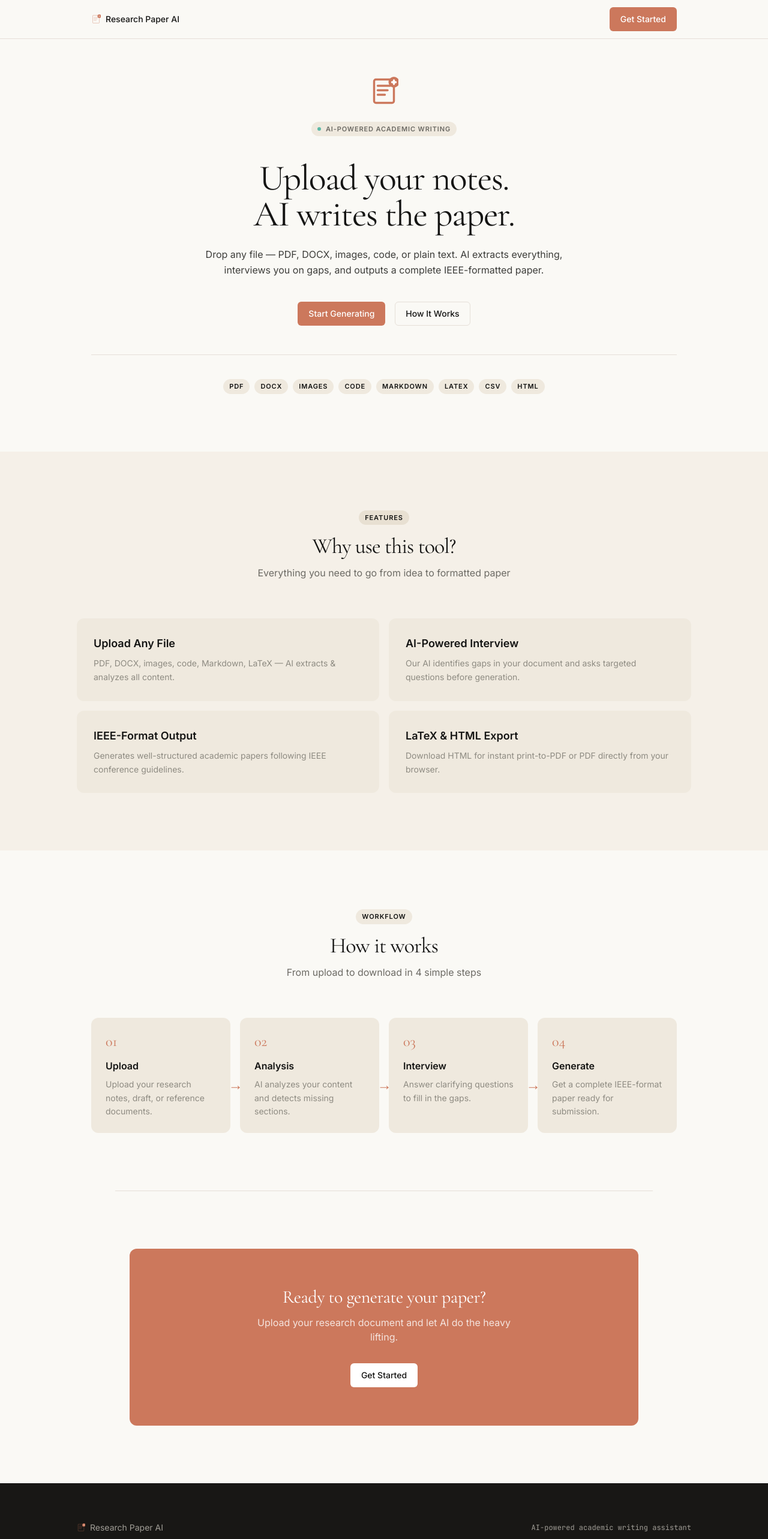
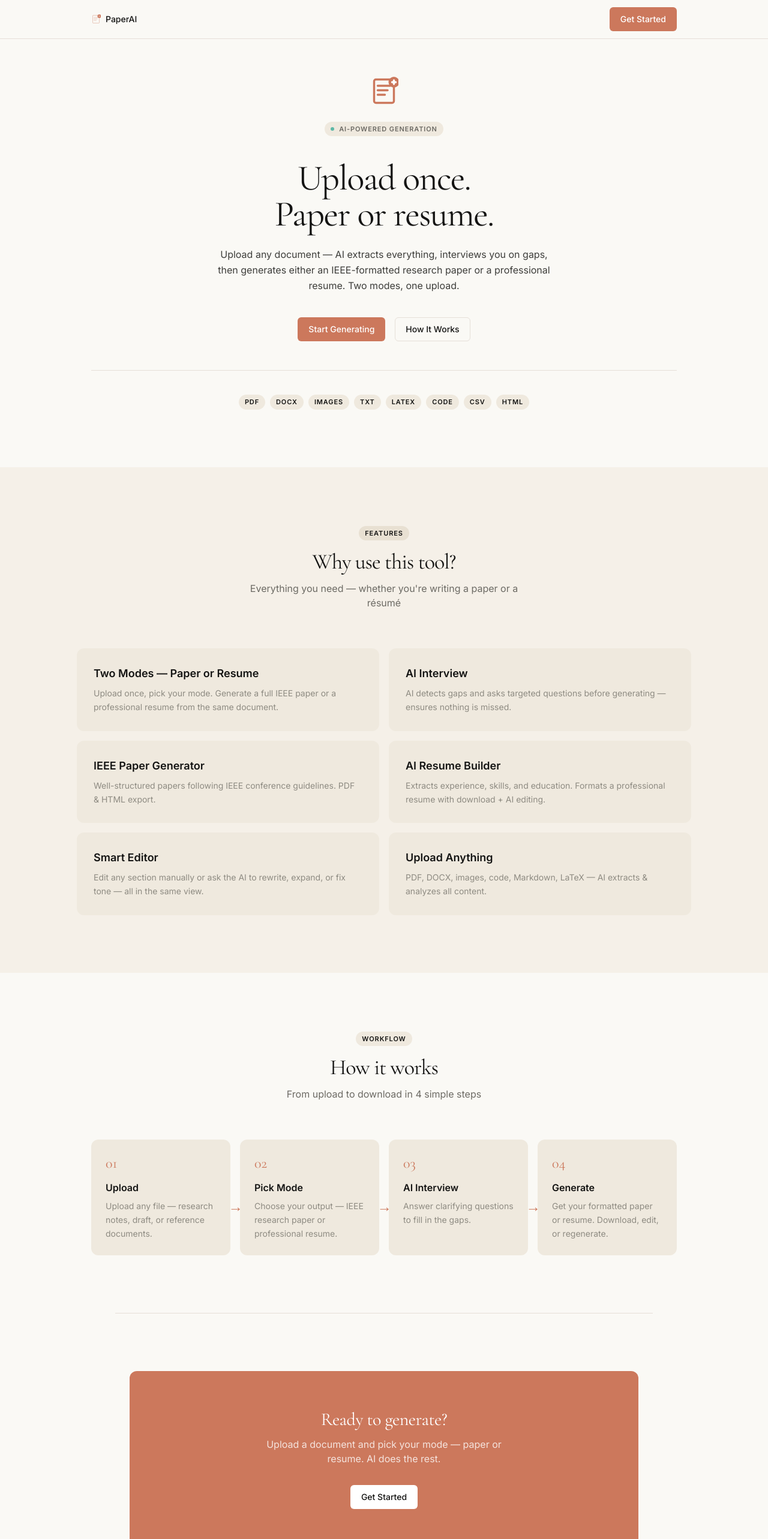
Before and after one commit to sanir321/doc-oct, a React (Vite) app in the folder frontend/: page / in a window 1280 px wide. Shown: the top 2566 px of the page at 60% size. Built offline with nearby package versions, Linux system fonts and the light colour scheme; no server answers.

Commit message:
update landing page: dual-mode (paper/resume), new features, updated workflow

```diff
--- a/frontend/src/App.jsx
+++ b/frontend/src/App.jsx
@@ -3,28 +3,36 @@ import LogoMark from './components/LogoMark';
 
 const FEATURES = [
   {
-    title: 'Upload Any File',
-    desc: 'PDF, DOCX, images, code, Markdown, LaTeX — AI extracts & analyzes all content.',
+    title: 'Two Modes — Paper or Resume',
+    desc: 'Upload once, pick your mode. Generate a full IEEE paper or a professional resume from the same document.',
   },
   {
-    title: 'AI-Powered Interview',
-    desc: 'Our AI identifies gaps in your document and asks targeted questions before generation.',
+    title: 'AI Interview',
+    desc: 'AI detects gaps and asks targeted questions before generating — ensures nothing is missed.',
   },
   {
-    title: 'IEEE-Format Output',
-    desc: 'Generates well-structured academic papers following IEEE conference guidelines.',
+    title: 'IEEE Paper Generator',
+    desc: 'Well-structured papers following IEEE conference guidelines. PDF & HTML export.',
   },
   {
-    title: 'LaTeX & HTML Export',
-    desc: 'Download HTML for instant print-to-PDF or PDF directly from your browser.',
+    title: 'AI Resume Builder',
+    desc: 'Extracts experience, skills, and education. Formats a professional resume with download + AI editing.',
+  },
+  {
+    title: 'Smart Editor',
+    desc: 'Edit any section manually or ask the AI to rewrite, expand, or fix tone — all in the same view.',
+  },
+  {
+    title: 'Upload Anything',
+    desc: 'PDF, DOCX, images, code, Markdown, LaTeX — AI extracts & analyzes all content.',
   },
 ];
 
 const STEPS = [
-  { num: '01', title: 'Upload', desc: 'Upload your research notes, draft, or reference documents.' },
-  { num: '02', title: 'Analysis', desc: 'AI analyzes your content and detects missing sections.' },
-  { num: '03', title: 'Interview', desc: 'Answer clarifying questions to fill in the gaps.' },
-  { num: '04', title: 'Generate', desc: 'Get a complete IEEE-format paper ready for submission.' },
+  { num: '01', title: 'Upload', desc: 'Upload any file — research notes, draft, or reference documents.' },
+  { num: '02', title: 'Pick Mode', desc: 'Choose your output — IEEE research paper or professional resume.' },
+  { num: '03', title: 'AI Interview', desc: 'Answer clarifying questions to fill in the gaps.' },
+  { num: '04', title: 'Generate', desc: 'Get your formatted paper or resume. Download, edit, or regenerate.' },
 ];
 
 export default function App() {
@@ -37,7 +45,7 @@ export default function App() {
         <div className="max-w-5xl mx-auto px-4 md:px-6 h-14 md:h-16 flex items-center justify-between">
           <span className="text-ink text-sm font-medium flex items-center gap-2">
             <LogoMark size={16} />
-            Research Paper AI
+            PaperAI
           </span>
           <div className="flex items-center gap-4">
             <button onClick={() => navigate('/generate')}
@@ -56,18 +64,19 @@ export default function App() {
         <div className="inline-flex items-center gap-2 rounded-full px-[10px] py-[4px] mb-10 bg-surface-card">
           <span className="w-1.5 h-1.5 rounded-full bg-accent-teal" />
           <span className="text-[11px] font-semibold tracking-[0.88px] uppercase text-muted">
-            AI-Powered Academic Writing
+            AI-Powered Generation
           </span>
         </div>
 
         <h1 className="font-display text-5xl md:text-6xl font-normal leading-[1.05] mb-6 text-ink"
           style={{ letterSpacing: '-1.5px' }}>
-          Upload your notes.<br />
-          AI writes the paper.
+          Upload once.<br />
+          Paper or resume.
         </h1>
 
-        <p className="text-body text-base max-w-2xl mx-auto mb-10 leading-relaxed">
-          Drop any file — PDF, DOCX, images, code, or plain text. AI extracts everything, interviews you on gaps, and outputs a complete IEEE-formatted paper.
+        <p className="text-body text-base max-w-xl mx-auto mb-10 leading-relaxed">
+          Upload any document — AI extracts everything, interviews you on gaps, then generates either an
+          IEEE-formatted research paper or a professional resume. Two modes, one upload.
         </p>
 
         <div className="flex flex-wrap justify-center gap-4">
@@ -84,7 +93,7 @@ export default function App() {
 
         {/* Tech badges */}
         <div className="flex flex-wrap justify-center gap-2 mt-12 pt-10 border-t border-hairline">
-          {['PDF', 'DOCX', 'Images', 'Code', 'Markdown', 'LaTeX', 'CSV', 'HTML'].map(b => (
+          {['PDF', 'DOCX', 'Images', 'TXT', 'LaTeX', 'Code', 'CSV', 'HTML'].map(b => (
             <span key={b} className="rounded-full px-[10px] py-[4px] text-[11px] font-semibold tracking-[0.88px] uppercase bg-surface-card text-ink">
               {b}
             </span>
@@ -104,7 +113,7 @@ export default function App() {
               Why use this tool?
             </h2>
             <p className="mt-3 text-muted max-w-md mx-auto">
-              Everything you need to go from idea to formatted paper
+              Everything you need — whether you're writing a paper or a résumé
             </p>
           </div>
           <div className="grid grid-cols-1 md:grid-cols-2 gap-4">
@@ -153,10 +162,10 @@ export default function App() {
         <div className="text-center rounded-xl p-8 md:p-16 bg-primary">
           <h2 className="font-display text-3xl font-normal leading-[1.15] mb-3 text-white"
             style={{ letterSpacing: '-0.5px' }}>
-            Ready to generate your paper?
+            Ready to generate?
           </h2>
           <p className="mb-8 max-w-md mx-auto" style={{ color: 'rgba(255,255,255,0.8)' }}>
-            Upload your research document and let AI do the heavy lifting.
+            Upload a document and pick your mode — paper or resume. AI does the rest.
           </p>
           <button onClick={() => navigate('/generate')}
             className="text-sm font-medium rounded-md px-[18px] py-[10px] bg-white text-ink transition-opacity hover:opacity-90">
@@ -170,9 +179,11 @@ export default function App() {
         <div className="max-w-5xl mx-auto flex flex-col sm:flex-row items-center justify-between gap-4">
           <span className="text-sm text-on-dark-soft flex items-center gap-2">
             <LogoMark size={14} />
-            Research Paper AI
+            PaperAI
           </span>
-          <span className="text-xs font-mono text-on-dark-soft">AI-powered academic writing assistant</span>
+          <span className="text-xs font-mono text-on-dark-soft">
+            AI-powered paper & résumé generator
+          </span>
         </div>
       </footer>
     </div>
```
